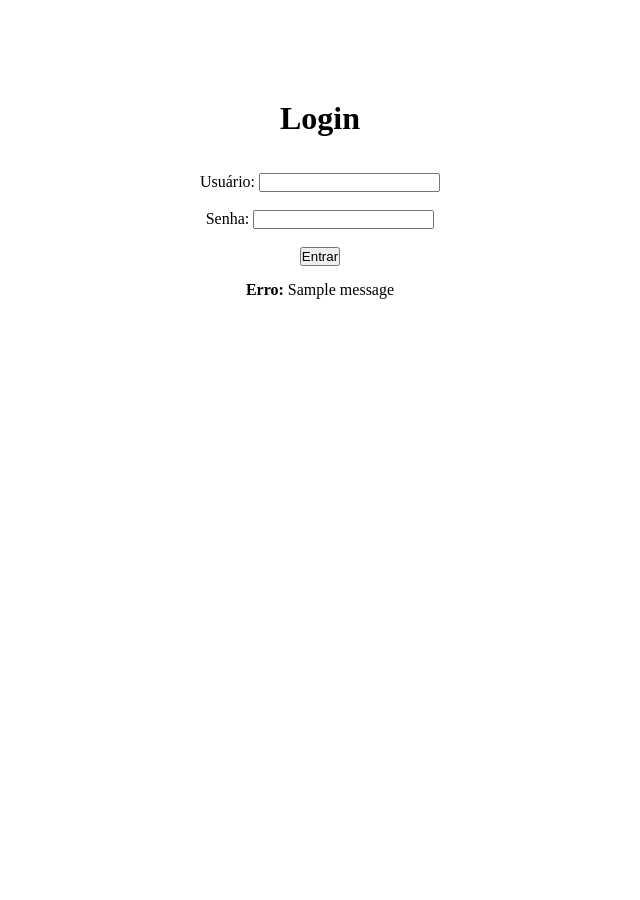
After one commit to CaioTeixeira95/agenda_django, a Django app: page /login/ in a window 1280 px wide. The commit adds this page. Shown: the whole page, without its empty margins (320-960 px from the left). Run offline with Django 3.2, Linux system fonts and the light colour scheme; one stand-in notice (Sample message) is shown.

Commit message:
Vendo a parte de autenticação

```diff
--- a/agenda/urls.py
+++ b/agenda/urls.py
@@ -24,5 +24,8 @@ urlpatterns = [
     path('events/<title>/', views.events),
     path('agenda/', views.event_list),
     #path('', views.index)
-    path('', RedirectView.as_view(url='/agenda/'))
+    path('', RedirectView.as_view(url='/agenda/')),
+    path('login/', views.login_user),
+    path('login/submit', views.submit_login),
+    path('logout/', views.logout_user),
 ]
--- a/core/views.py
+++ b/core/views.py
@@ -1,7 +1,34 @@
 from django.shortcuts import render, HttpResponse, redirect
 from core.models import Event
+from django.contrib.auth.decorators import login_required
+from django.contrib.auth import authenticate, login, logout
+from django.contrib import messages
+
 
 # Create your views here.
+
+def login_user(request):
+    return render(request, 'login.html')
+
+def submit_login(request):
+
+    if request.POST:
+
+        username = request.POST.get('username')
+        password = request.POST.get('password')
+
+        user = authenticate(username=username, password=password)
+
+        if user is not None:
+            login(request, user)
+        else:
+            messages.error(request, 'Usuário e/ou senha inválido')
+
+    return redirect('/')
+
+def logout_user(request):
+    logout(request)
+    return redirect('/')
 
 def events(request, title):
     res = Event.objects.get(title=title)
@@ -10,10 +37,11 @@ def events(request, title):
 # def index(request):
 #     return redirect('/agenda/')
 
+@login_required(login_url='/login/')
 def event_list(request):
     user = request.user
     #event = Event.objects.get(id=1) Pega um determinado registro
-    events = Event.objects.all() # Pega todos os regitro
-    #events = Event.objects.filter(user=user) # Filtra os resultados de acordo com o parâmetro
+    #events = Event.objects.all() # Pega todos os regitro
+    events = Event.objects.filter(user=user) # Filtra os resultados de acordo com o parâmetro
     data = {'events': events}
     return render(request, 'agenda.html', data)
--- a/template/header.html
+++ b/template/header.html
@@ -1,2 +1,3 @@
 <meta charset="utf-8">
 <title>Agenda</title>
+<a href="/logout">Logout</a>
--- /dev/null
+++ b/template/login.html
@@ -0,0 +1,46 @@
+<!DOCTYPE html>
+<html>
+<head>
+    <title>Agenda - Login</title>
+    <style>
+
+        * {
+            margin: 0;
+            padding: 0;
+            box-sizing: border-box;
+        }
+
+        body {
+            height: 100vh;
+        }
+
+    </style>
+</head>
+<body>
+
+    <form action="submit" method="POST">{% csrf_token %}
+        <div style="width: 100%; text-align: center; margin-top: 100px;">
+
+            <h1>Login</h1>
+            <br><br>
+
+            <label>Usuário:</label>
+            <input type="text" name="username">
+            <br><br>
+
+            <label>Senha:</label>
+            <input type="password" name="password">
+            <br><br>
+
+            <input type="submit" value="Entrar">
+
+        </div>
+    </form>
+
+    {% for message in messages %}
+        <div style="width: 100%; text-align: center; margin-top: 15px;">
+            <strong>Erro: </strong> {{ message }}
+        </div>
+    {% endfor %}
+</body>
+</html>
```
Also changed, not shown: db.sqlite3.
